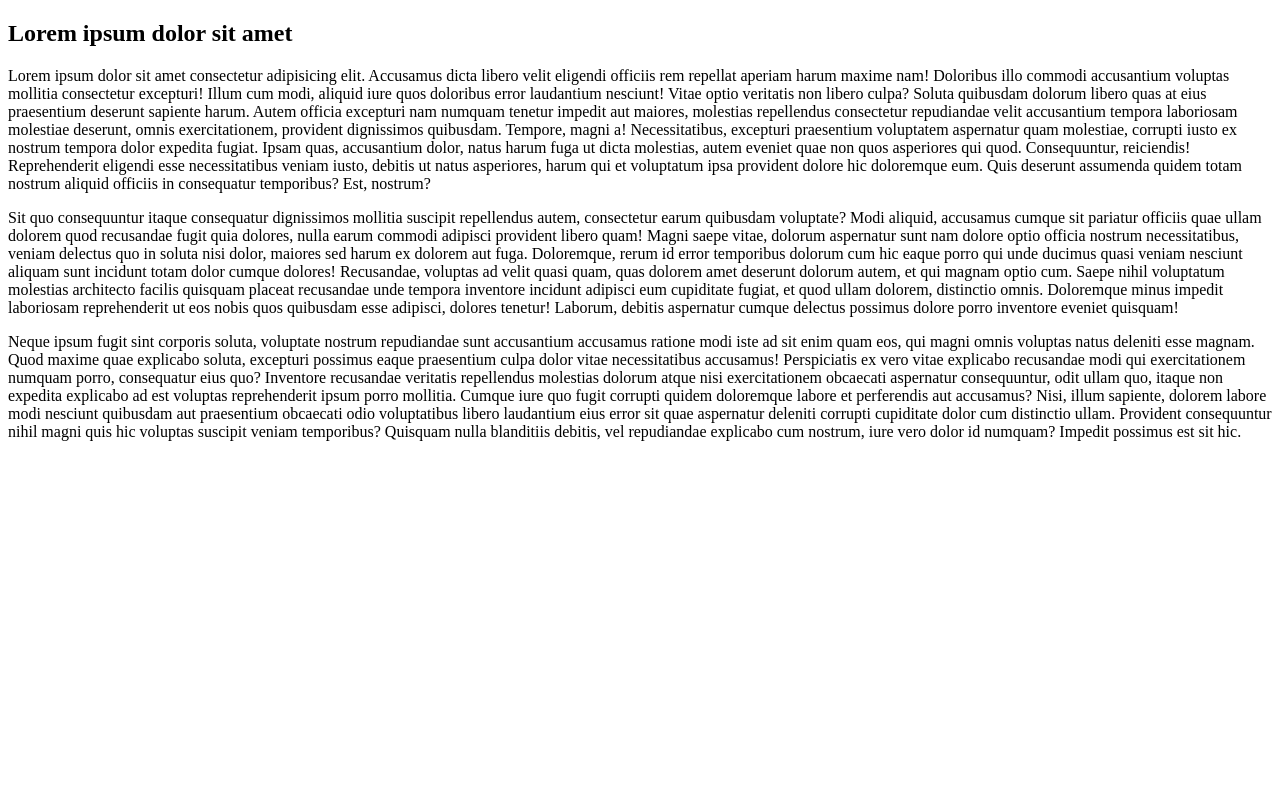
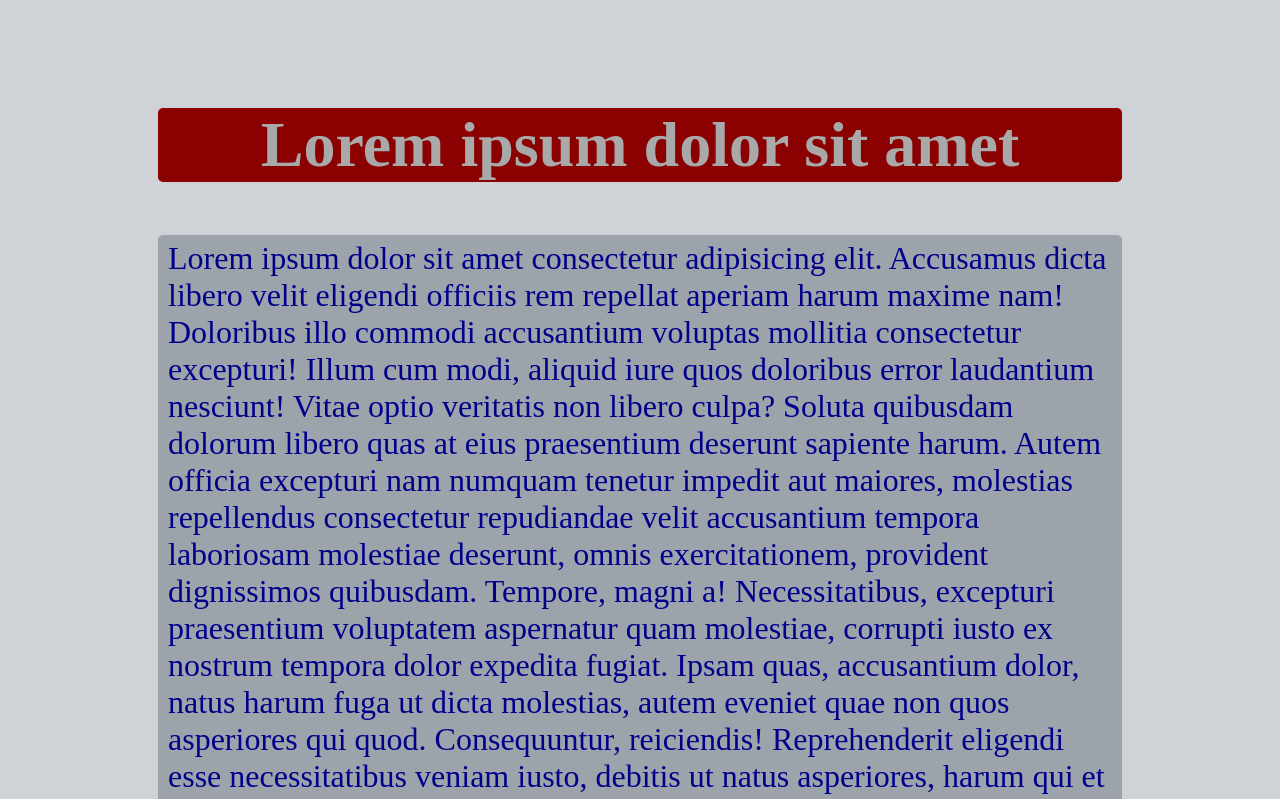
Before and after one commit to WebHeroSchool/mq17, a plain HTML site: page index.html in a window 1280 px wide. Shown: the top 799 px of the page. Drawn offline with Linux system fonts and the light colour scheme.

Commit message:
added some styles

```diff
--- a/css/style.css
+++ b/css/style.css
@@ -0,0 +1,28 @@
+* {
+  box-sizing: border-box;
+}
+
+body {
+  background-color: #1233;
+}
+
+.first {
+  padding: 100px 150px;
+}
+.first-title {
+  border-radius: 5px;
+  text-align: center;
+  font-size: 4em;
+  color: darkgray;
+  margin-top: 0;
+  background-color: darkred;
+  text-shadow: hoff voff blur #000;
+}
+
+.text {
+  padding: 5px 10px;
+  font-size: 2em;
+  color: darkblue;
+  background-color: #1234;
+  border-radius: 5px;
+}
```
Also changed, not shown: index.html (+1 -0 lines).
